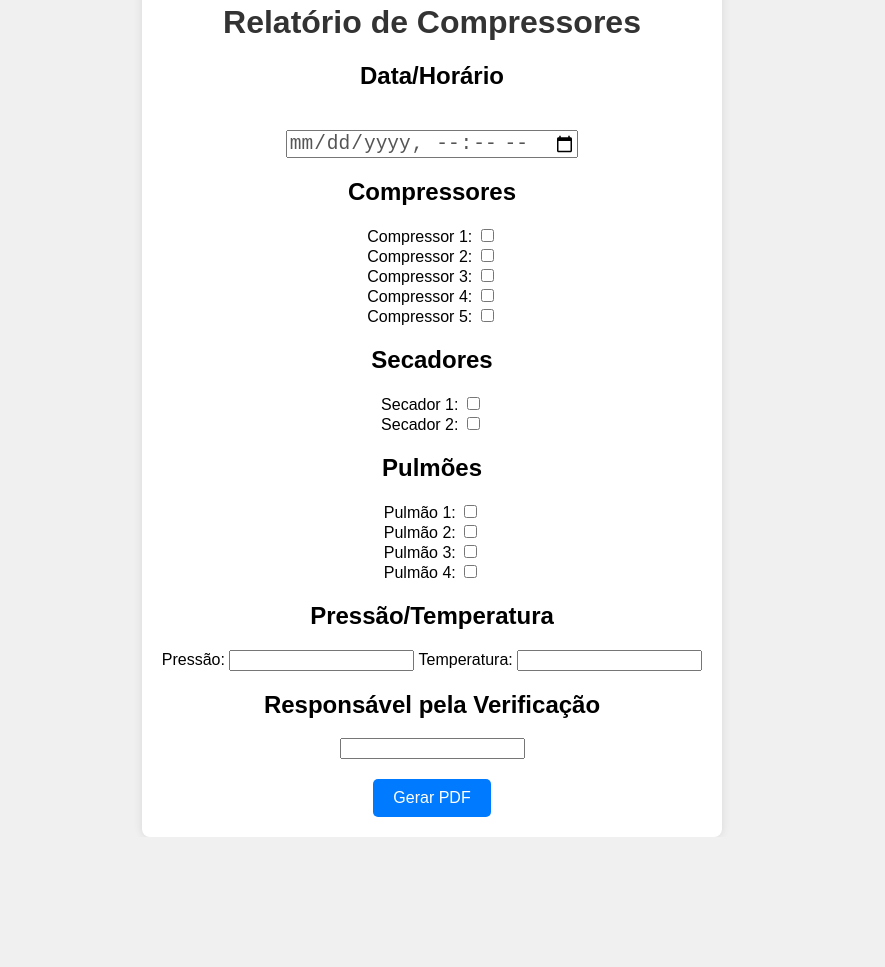
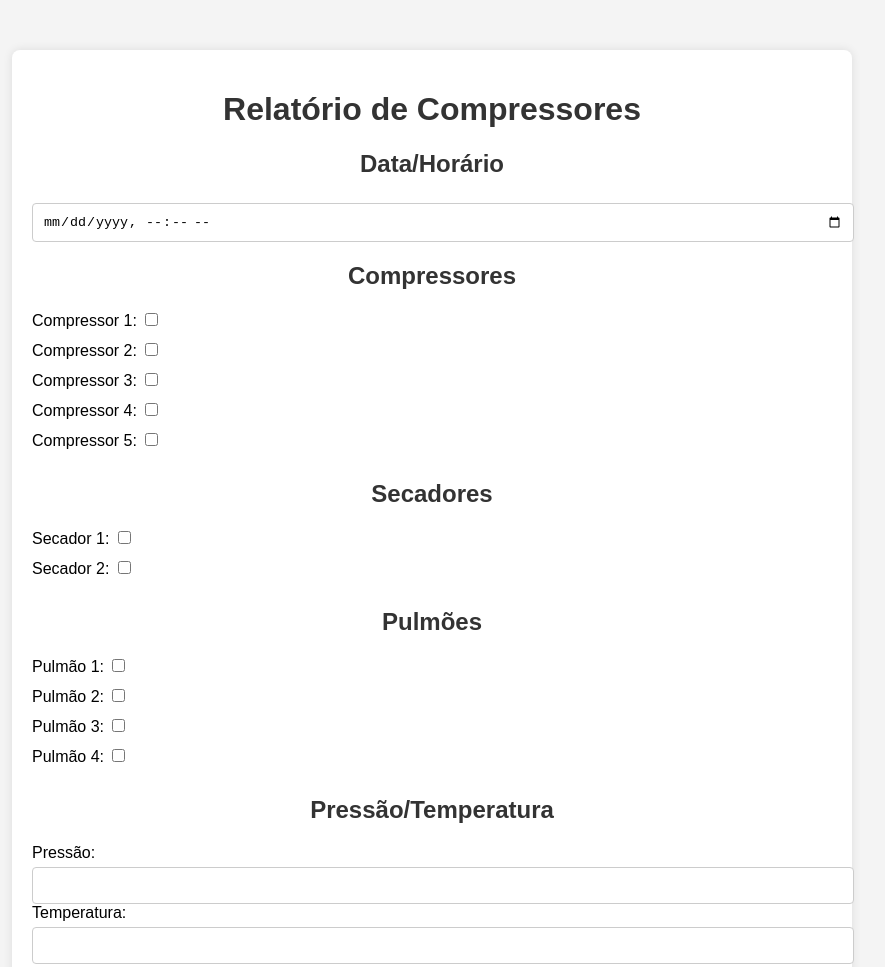
Before and after one commit to Damaris34/Compressores, a plain HTML site: page index.html in a window 1280 px wide. Shown: the top 967 px of the page, without its empty margins (208-1093 px from the left). Before the commit the page ends 837 px from the top, so only its background shows below. Drawn offline with Linux system fonts and the light colour scheme.

Commit message:
Update styles.css

```diff
--- a/styles.css
+++ b/styles.css
@@ -1,54 +1,55 @@
 body {
     font-family: Arial, sans-serif;
-    display: flex;
-    justify-content: center;
-    align-items: center;
-    height: 100vh;
+    background-color: #f4f4f4;
     margin: 0;
-    background-color: #f0f0f0;
+    padding: 0;
 }
 
 .container {
-    text-align: center;
+    max-width: 800px;
+    margin: 50px auto;
+    padding: 20px;
     background-color: #fff;
-    padding: 20px;
+    box-shadow: 0 0 10px rgba(0, 0, 0, 0.1);
     border-radius: 8px;
-    box-shadow: 0 0 10px rgba(0, 0, 0, 0.1);
 }
 
-h1 {
+h1, h2 {
+    text-align: center;
     color: #333;
 }
 
-#datetime {
-    font-size: 1.5em;
-    color: #555;
-    margin-top: 20px;
+.report-section {
+    margin-bottom: 20px;
 }
 
-.info-item {
-    margin-top: 10px;
+.compressor-list, .dryer-list, .lung-list {
+    display: flex;
+    flex-direction: column;
 }
 
-.info-item label {
-    font-weight: bold;
-    color: #333;
+.compressor, .dryer, .lung {
+    margin-bottom: 10px;
 }
 
-.info-item span {
-    font-size: 1.2em;
-    color: #555;
+input[type="datetime-local"], input[type="number"], input[type="text"] {
+    width: 100%;
+    padding: 10px;
+    margin-top: 5px;
+    border: 1px solid #ccc;
+    border-radius: 4px;
 }
 
 button {
-    margin-top: 20px;
-    padding: 10px 20px;
-    font-size: 1em;
+    display: block;
+    width: 100%;
+    padding: 15px;
+    background-color: #007BFF;
     color: #fff;
-    background-color: #007BFF;
     border: none;
-    border-radius: 5px;
+    border-radius: 4px;
     cursor: pointer;
+    font-size: 16px;
 }
 
 button:hover {
```
